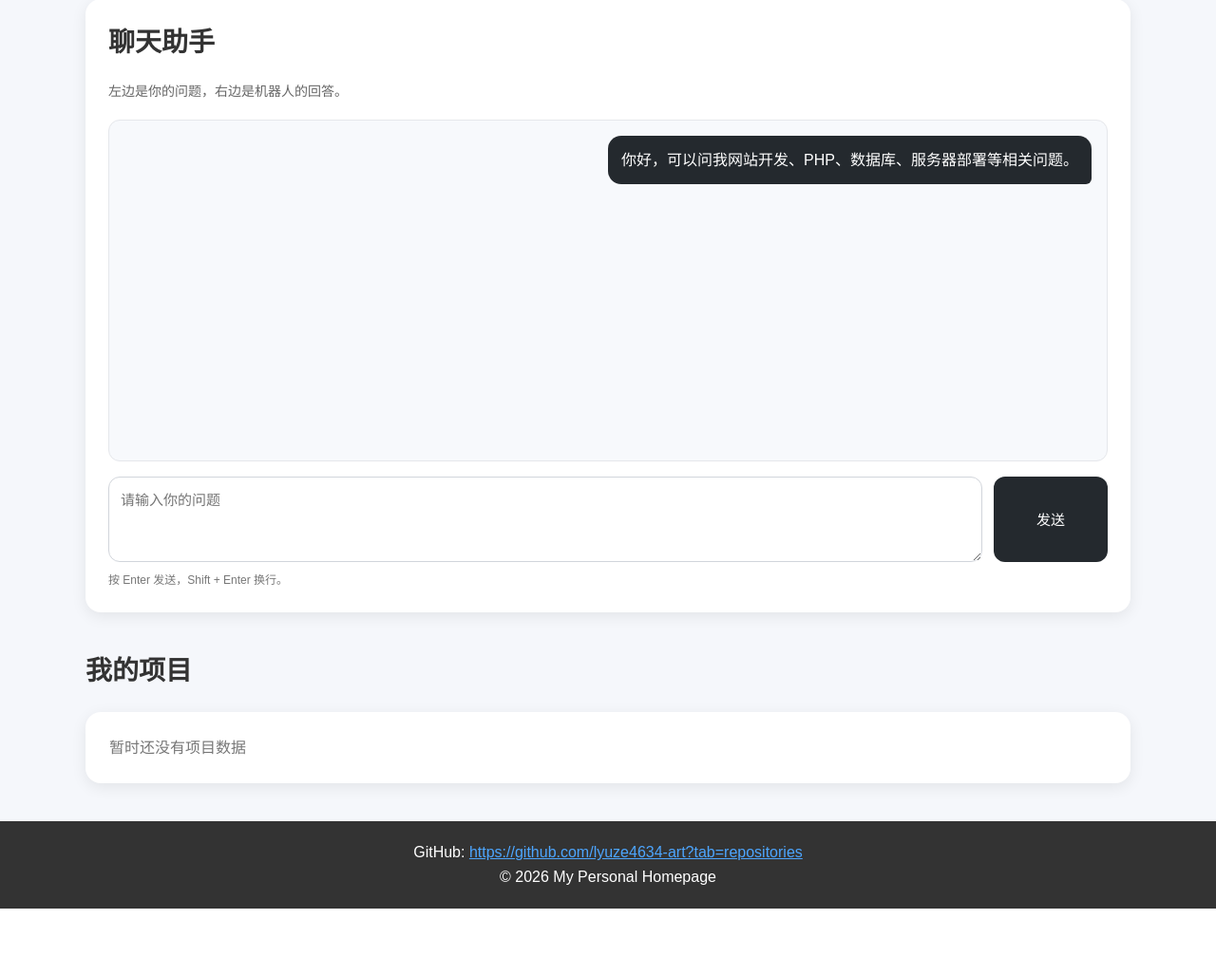
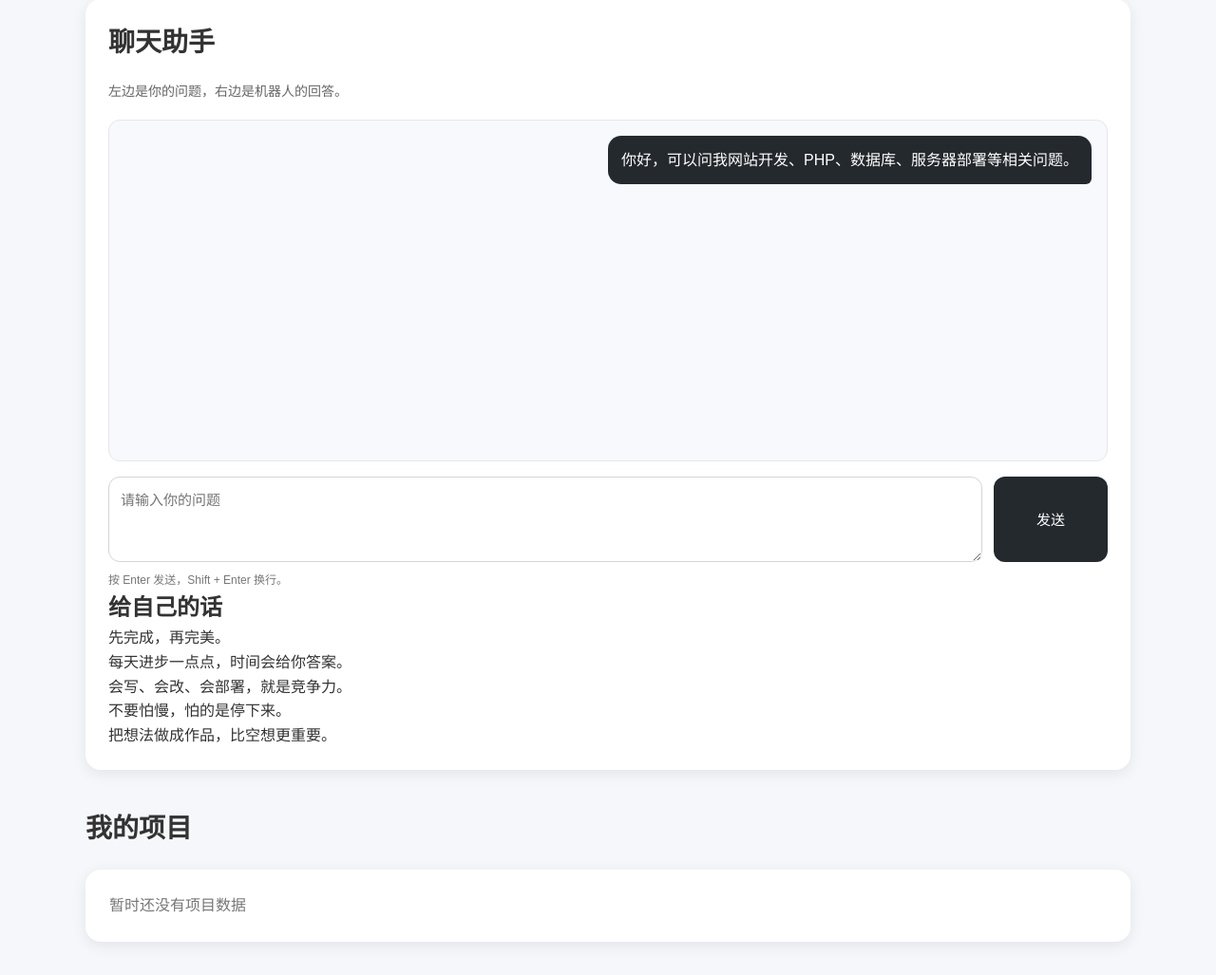
Before and after one commit to lyuze4634-art/MyPage, a PHP site: page / in a window 1280 px wide. Shown: the part 417-1444 px from the top of the page at 95% size. Before the commit the page ends 1374 px from the top, so only its background shows below. Run offline with PHP 8.4, Linux system fonts and the light colour scheme; data that the repository does not hold is empty.

Commit message:
update index.php

```diff
--- a/PHP/index.php
+++ b/PHP/index.php
@@ -352,6 +352,8 @@ $projects = $stmt->fetchAll();
 
         <!-- 这里是AIcard和介绍card -->
         <section class="chat-section">
+            <!-- 左组件 -->
+            <div class="chat-left">
                 <h2 class="chat-title">聊天助手</h2>
                 <p class="chat-subtitle">左边是你的问题，右边是机器人的回答。</p>
 
@@ -367,6 +369,19 @@ $projects = $stmt->fetchAll();
                 </form>
 
                 <div class="chat-tips">按 Enter 发送，Shift + Enter 换行。</div>
+            <!-- 右组件 -->
+                <div class="chat-right">
+                    <h2 class="motivation-title">给自己的话</h2>
+                    <div class="motivation-box">
+                        <p>先完成，再完美。</p>
+                        <p>每天进步一点点，时间会给你答案。</p>
+                        <p>会写、会改、会部署，就是竞争力。</p>
+                        <p>不要怕慢，怕的是停下来。</p>
+                        <p>把想法做成作品，比空想更重要。</p>
+                    </div>
+
+                </div>
+
         </section>
 
         <!-- 这里是项目card -->
```
Lines whose indentation alone changed are shown as unchanged.
